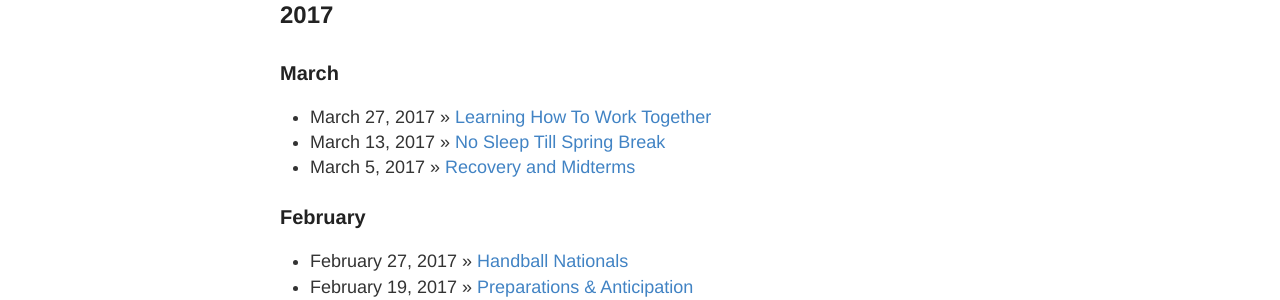
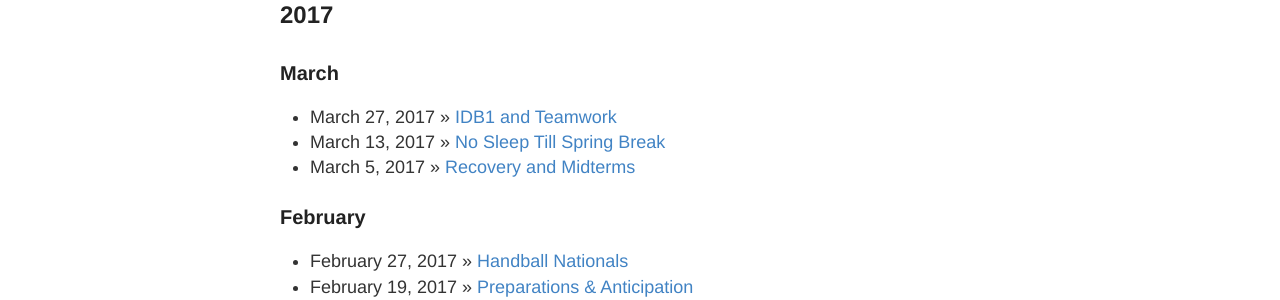
Before and after one commit to ig2s4tg/ig2s4tg.github.io, a Jekyll site: the page built from archive.html, in a window 1280 px wide. Shown: the part 471-771 px from the top of the page. Built offline with Jekyll 4.4.1, drawn with Linux system fonts in a browser that asks for light colours.

Commit message:
title change

```diff
--- a/_posts/2017-3-27-post9.md
+++ b/_posts/2017-3-27-post9.md
@@ -1,6 +1,6 @@
 ---
 layout: post
-title: Learning How To Work Together
+title: IDB1 and Teamwork
 ---
 
 ### What did you do this past week?
```
